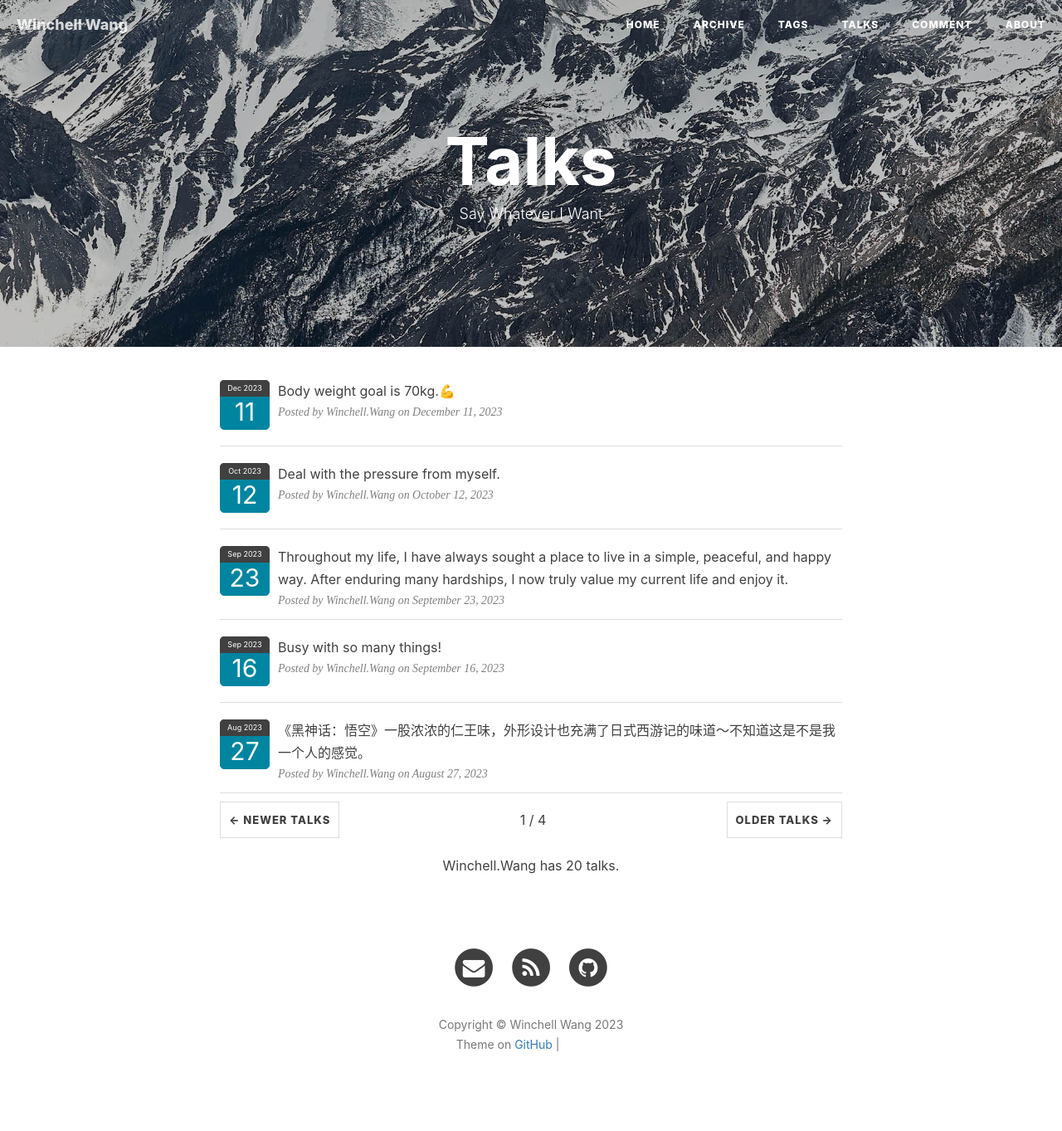
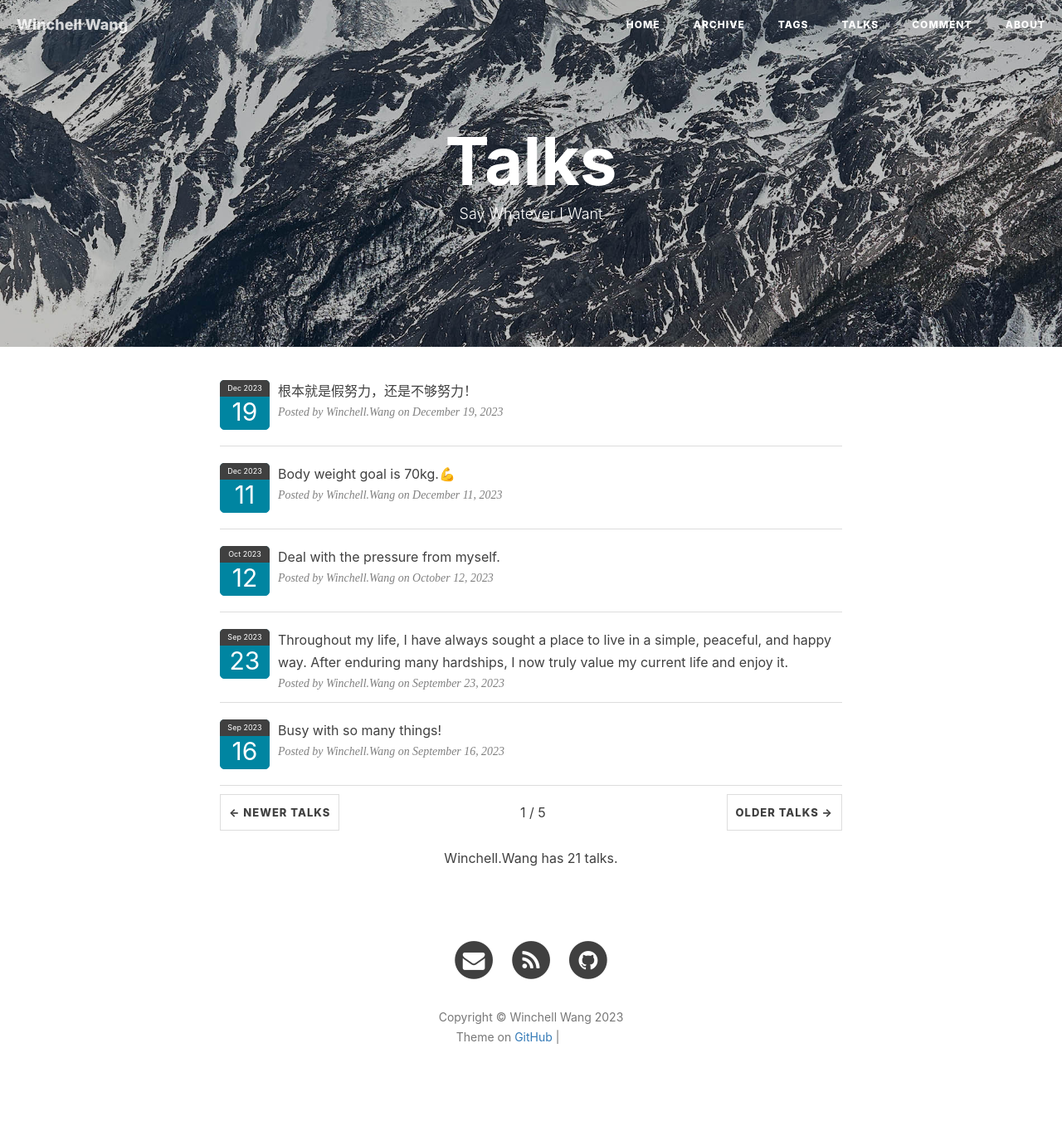
Before and after one commit to WinchellWang/winchellwang.github.io, a Jekyll site: the page built from 3talk.html, in a window 1280 px wide. Shown: the whole page at 83% size. Built offline with Jekyll 4.4.1, drawn with Linux system fonts in a browser that asks for light colours; nearby versions of some CDN libraries; comment, search, counter and statistics services are not loaded; grey boxes are pictures that could not be loaded.

Commit message:
New talks

```diff
--- a/_data/talks.yml
+++ b/_data/talks.yml
@@ -1,6 +1,9 @@
 # Template
 # - mytalk: ""
 #   talkdate: "2023-05"
+
+- mytalk: "根本就是假努力，还是不够努力！"
+  talkdate: "2023-12-19"
 
 - mytalk: "Body weight goal is 70kg.💪"
   talkdate: "2023-12-11"
```
